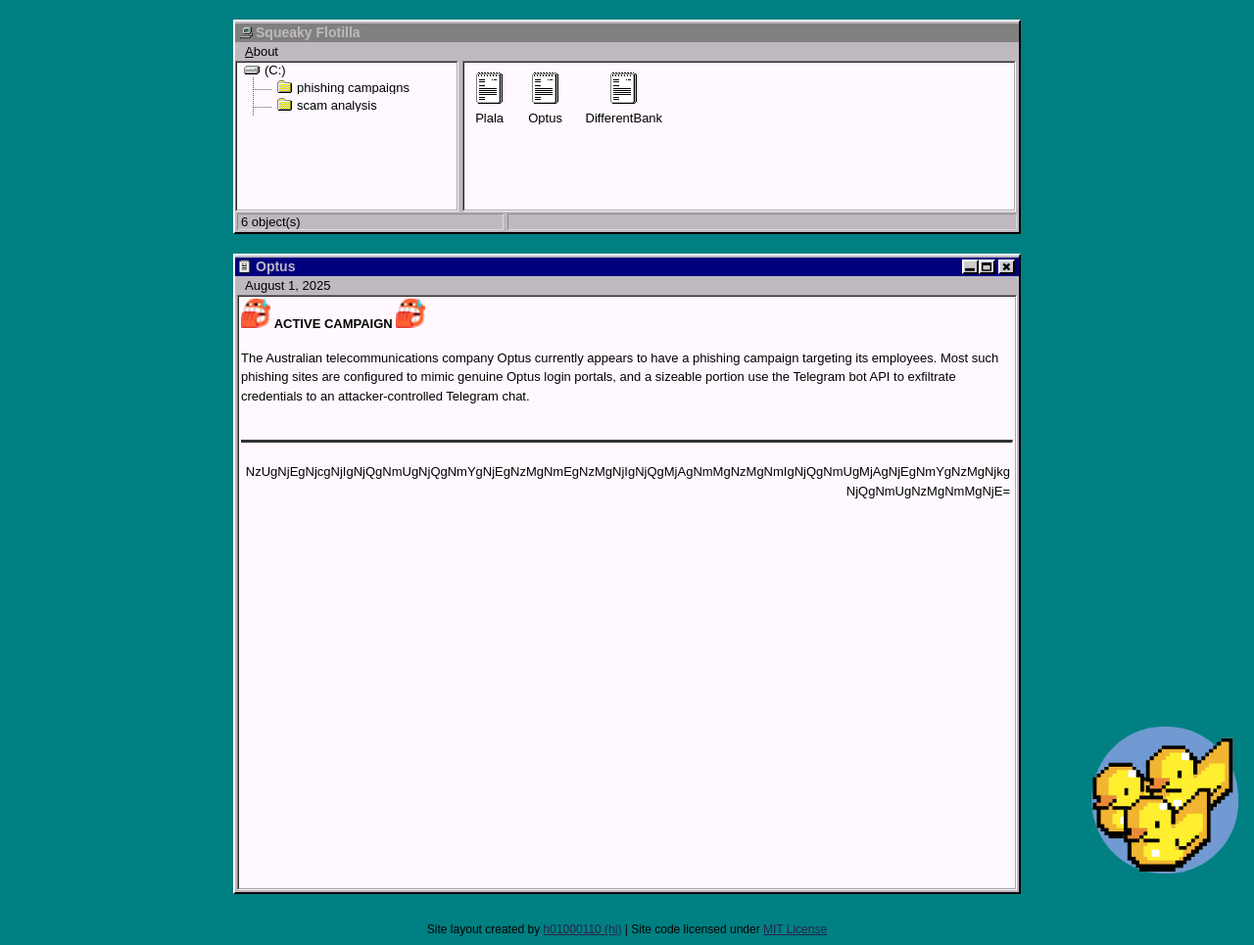
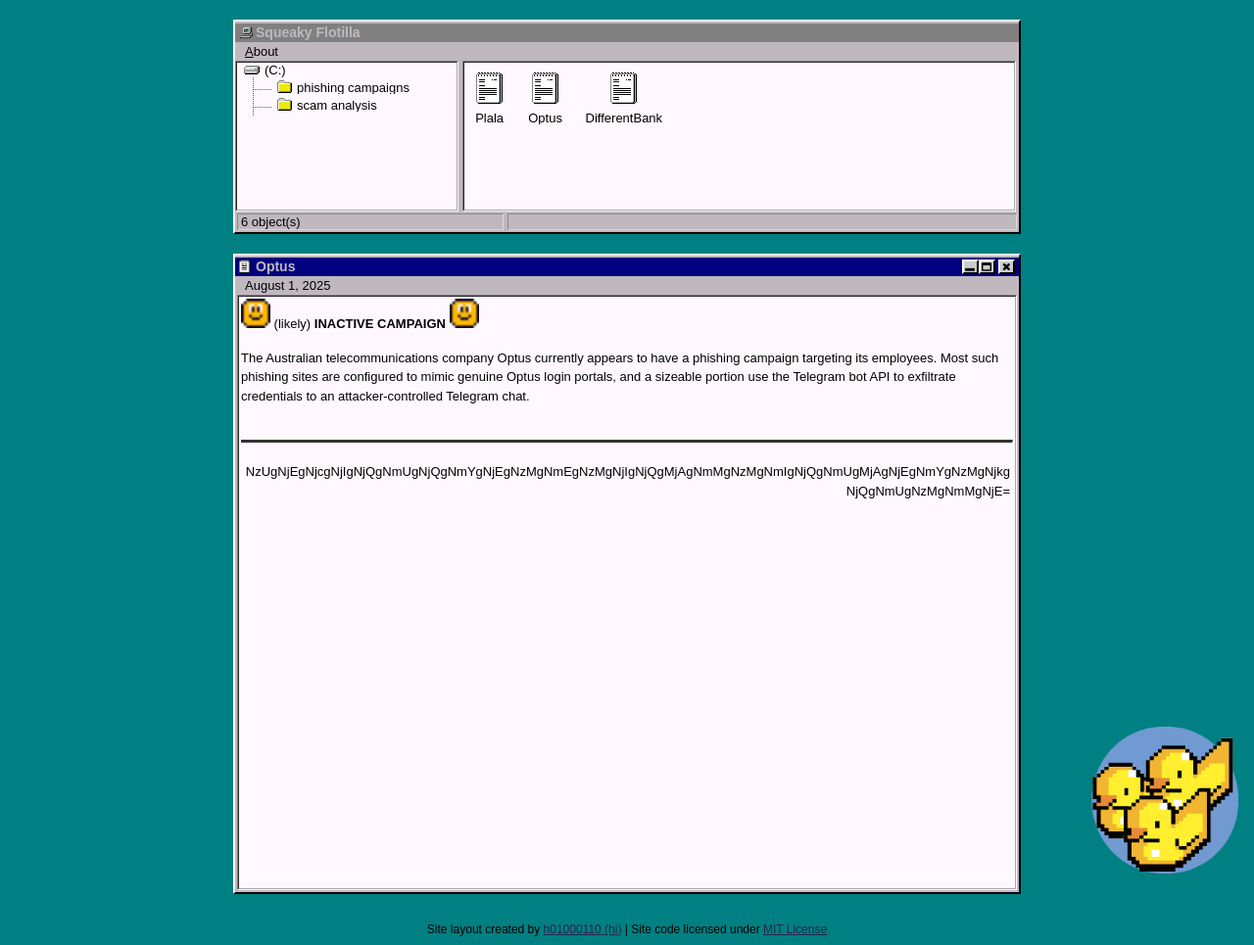
Before and after one commit to scattered-gonk/scattered-gonk.github.io, a Jekyll site: the page built from _posts/2025-01-08-Optus.md, in a window 1280 px wide. Shown: the whole page at 98% size. Built offline with Jekyll 4.4.1, drawn with Linux system fonts in a browser that asks for light colours.

Commit message:
Updated post

```diff
--- a/_posts/2025-01-08-Optus.md
+++ b/_posts/2025-01-08-Optus.md
@@ -71,6 +71,6 @@
 
 </style>
 
-<img src="/assets/nail_bite.ico" width="30" height="30">  **ACTIVE CAMPAIGN**   <img src="/assets/nail_bite.ico" width="30" height="30">
+<img src="/assets/smile.png" width="30" height="30">  (likely) **INACTIVE CAMPAIGN**  <img src="/assets/smile.png" width="30" height="30">
 
 The Australian telecommunications company Optus currently appears to have a phishing campaign targeting its employees. Most such phishing sites are configured to mimic genuine Optus login portals, and a sizeable portion use the Telegram bot API to exfiltrate credentials to an attacker-controlled Telegram chat.
```
